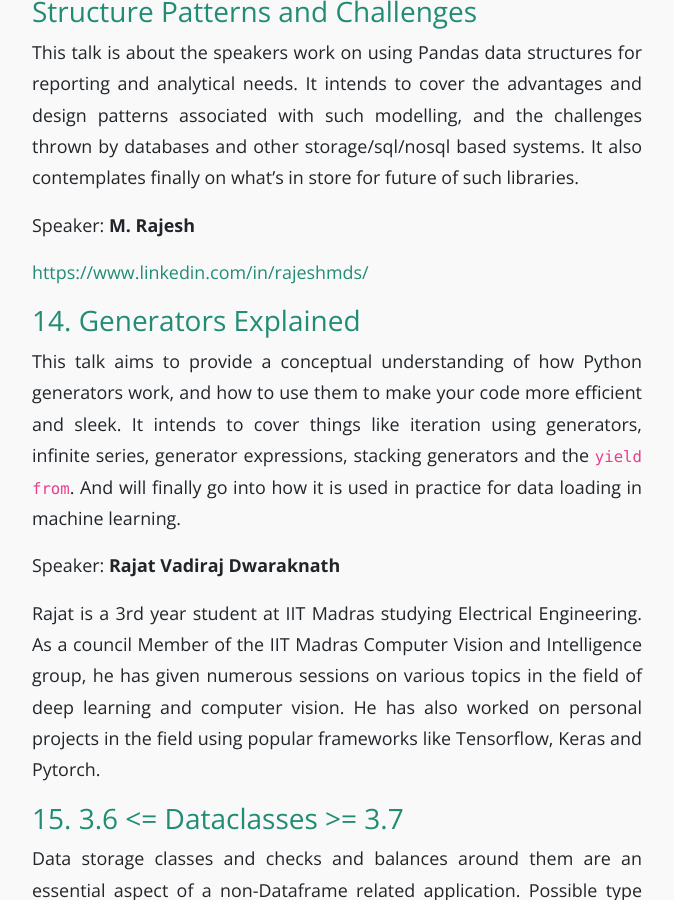
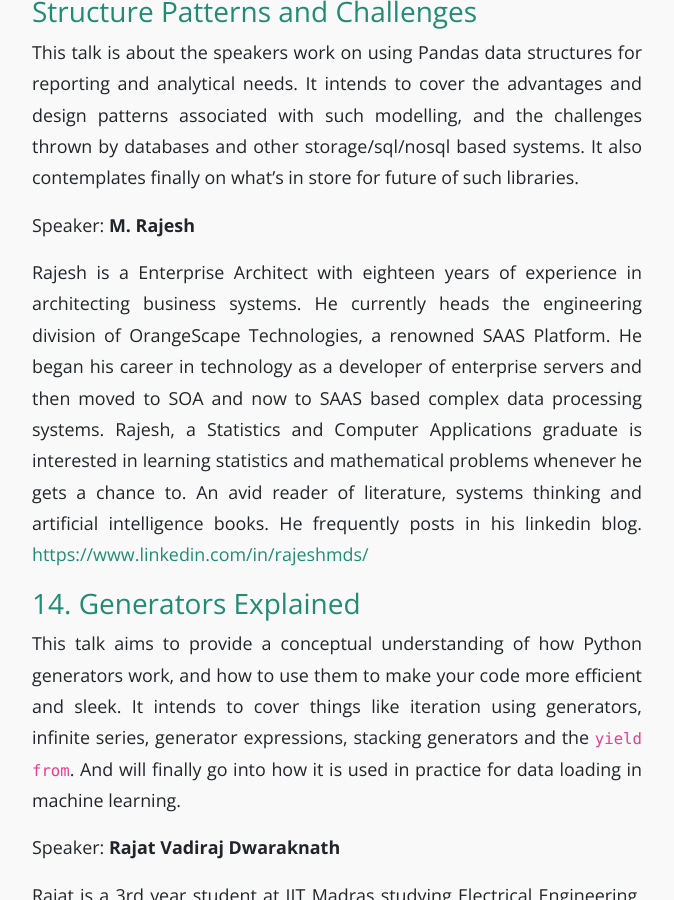
Before and after one commit to PySangamam/website, a Jekyll site: the page built from _posts/2018-08-11-talk-list.md, in a window 1280 px wide and 900 px high, scrolled down 9876 px. Shown: the whole window, without its empty margins (303-977 px from the left). Built offline with Jekyll 4.4.1, drawn with Linux system fonts in a browser that asks for light colours.

Commit message:
Added details about Rajesh.

```diff
--- a/_posts/2018-08-11-talk-list.md
+++ b/_posts/2018-08-11-talk-list.md
@@ -370,7 +370,17 @@ contemplates finally on what’s in store for future of such libraries.
 
 Speaker: **M. Rajesh**
 
-[https://www.linkedin.com/in/rajeshmds/](https://www.linkedin.com/in/rajeshmds/)
+Rajesh is a Enterprise Architect with eighteen years of experience in
+architecting business systems. He currently heads the engineering
+division of OrangeScape Technologies, a renowned SAAS Platform. He
+began his career in technology as a developer of enterprise servers
+and then moved to SOA and now to SAAS based complex data processing
+systems. Rajesh, a Statistics and Computer Applications graduate is
+interested in learning statistics and mathematical problems whenever
+he gets a chance to. An avid reader of literature, systems thinking
+and artificial intelligence books.  He frequently posts in his
+linkedin
+blog. [https://www.linkedin.com/in/rajeshmds/](https://www.linkedin.com/in/rajeshmds/)
 
 ### 14. Generators Explained
 
```
